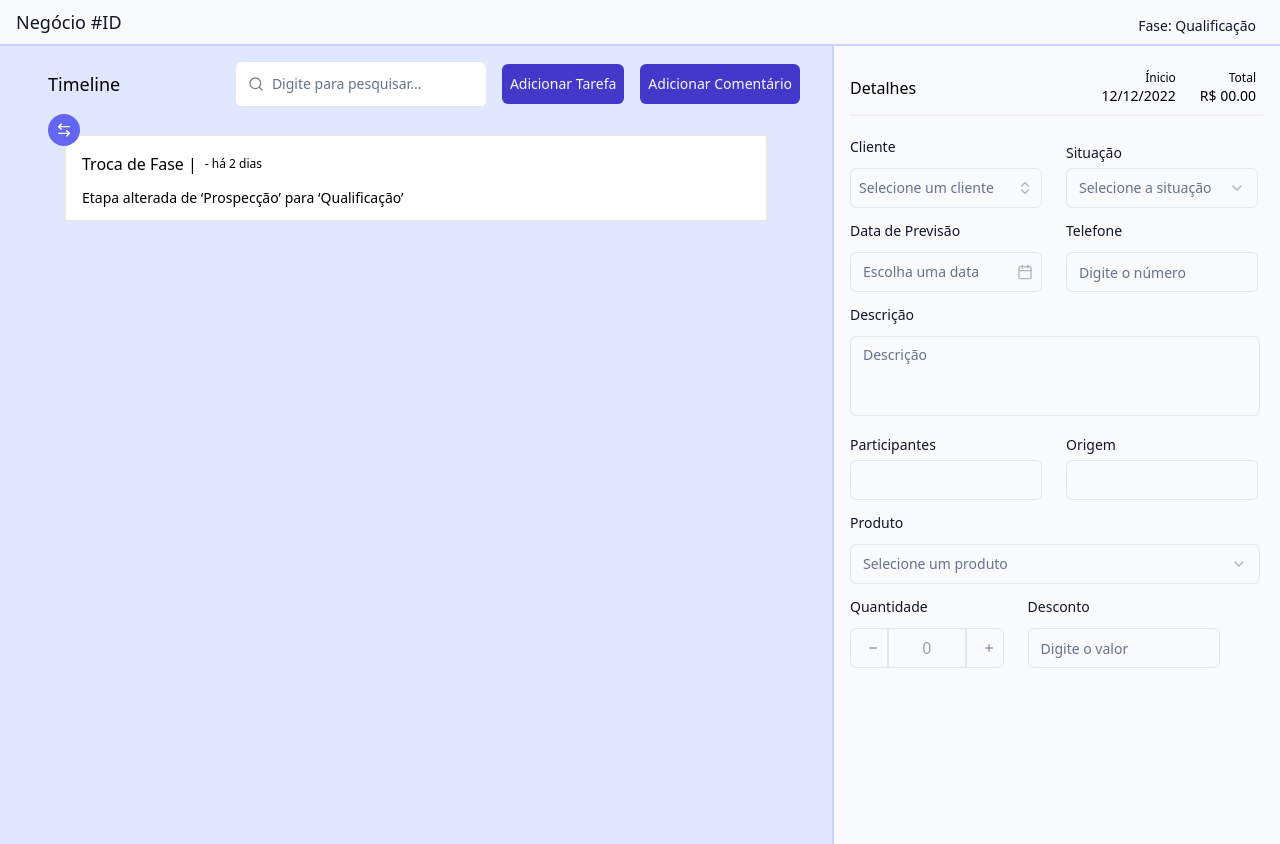
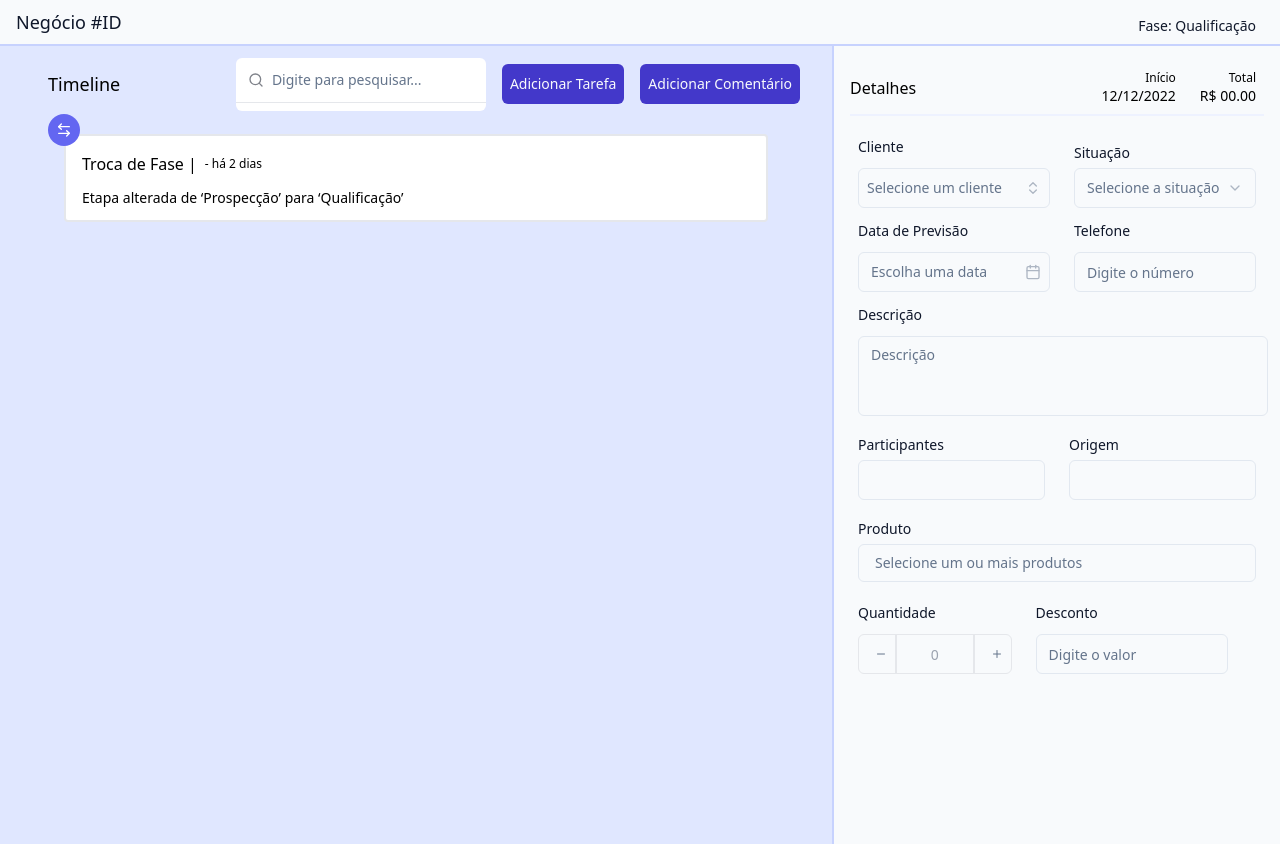
Before and after one commit to lismarreiros/crm-nextcompany, a React (Create React App) app: page /detalhe in a window 1280 px wide. Built offline with nearby package versions, Linux system fonts and the light colour scheme.

Commit message:
customMultipleSelect para adicionar mais de um produto + css

```diff
--- a/src/pages/detail/components/Form.tsx
+++ b/src/pages/detail/components/Form.tsx
@@ -6,7 +6,7 @@ import { Form,
   FormField,
   FormLabel,
   FormItem,
-  FormMessage } from '@/components/shadcn/ui/form';
+} from '@/components/shadcn/ui/form';
 import {
   Select,
   SelectTrigger,
@@ -35,6 +35,7 @@ import { Command,
   CommandList } from '@/components/shadcn/ui/command';
 import { useState } from 'react';
 import CustomInputCurrencyMask from '@/utils/customInputCurrencyMask';
+import { FancyMultiSelect } from '@/utils/customMultipleSelect';
 
 const clients = [
   { label: 'Empresa A', value: 'en' },
@@ -83,7 +84,7 @@ function FormDetalhe() {
         <p className='text-md font-medium'>Detalhes</p>
         <div className='flex gap-6 px-2'>
           <div className='gap-2 items-end'>
-            <p className='text-xs text-end'>Ínicio</p>
+            <p className='text-xs text-end'>Início</p>
             <p className='text-sm font-medium'>12/12/2022</p>
           </div>
           <div className='gap-2 items-end'>
@@ -94,7 +95,7 @@ function FormDetalhe() {
       </div>
 
       <Form {...form}>
-        <form onSubmit={form.handleSubmit(onSubmit)} className='py-2 flex flex-col gap-4'>
+        <form onSubmit={form.handleSubmit(onSubmit)} className='py-2 px-2 flex flex-col gap-4'>
 
           {/** Cliente */}
           <div className='flex items-center justify-start gap-6'>
@@ -177,7 +178,6 @@ function FormDetalhe() {
                       <SelectItem value="Ganhou">Ganhou</SelectItem>
                     </SelectContent>
                   </Select>
-                  <FormMessage />
                 </FormItem>
               )}
             />
@@ -223,7 +223,6 @@ function FormDetalhe() {
                       />
                     </PopoverContent>
                   </Popover>
-                  <FormMessage />
                 </FormItem>
               )}
             />
@@ -243,7 +242,6 @@ function FormDetalhe() {
                       placeholder="Digite o número"
                     />
                   </FormControl>
-                  <FormMessage />
                 </FormItem>
               )}
             />
@@ -309,6 +307,18 @@ function FormDetalhe() {
             control={form.control}
             name='produto'
             render={({ field }) => (
+              <FormItem>
+                <FormLabel className='text-slate-900'>Produto</FormLabel>
+                <FormControl>
+                  <FancyMultiSelect  />
+                </FormControl>
+              </FormItem>
+            )}
+          />
+          {/* <FormField
+            control={form.control}
+            name='produto'
+            render={({ field }) => (
               <FormItem className='flex flex-col'>
                 <FormLabel className='text-slate-900 pb-2.5'>Produto</FormLabel>
                 <Select onValueChange={field.onChange}
@@ -327,7 +337,7 @@ function FormDetalhe() {
                 <FormMessage />
               </FormItem>
             )}
-          />
+          /> */}
           <div className='flex items-center gap-6'>
             {/** Quantidade de Produto */}
             <FormField
@@ -345,7 +355,7 @@ function FormDetalhe() {
                         </button>
                         <input
                           placeholder='0'
-                          className='bg-slate-50 w-2/4 h-full text-center focus:bg-slate-100 focus:outline-none focus:ring-0 hover:bg-slate-100 caret-invisible'
+                          className='bg-slate-50 w-2/4 h-full text-center text-sm focus:bg-slate-100 focus:outline-none focus:ring-0 hover:bg-slate-100 caret-invisible'
                           {...field}
                         />
                         <button className='w-1/4 border-l-2 py-2 px-4 hover:bg-slate-200 h-full'>
@@ -354,7 +364,6 @@ function FormDetalhe() {
                       </div>
                     </div>
                   </FormControl>
-                  <FormMessage />
                 </FormItem>
               )}
             />
@@ -375,7 +384,6 @@ function FormDetalhe() {
                         field.onChange(e);
                       }} />
                   </FormControl>
-                  <FormMessage />
                 </FormItem>
               )}
             />
--- a/src/pages/detail/components/Timeline/index.tsx
+++ b/src/pages/detail/components/Timeline/index.tsx
@@ -1,5 +1,5 @@
 import { Button } from '@/components/shadcn/ui/button';
-import { Command, CommandInput, } from '@/components/shadcn/ui/command';
+import { Command, CommandGroup, CommandInput, CommandList, } from '@/components/shadcn/ui/command';
 import { ArrowLeftRightIcon } from 'lucide-react';
 import {
   Dialog,
@@ -75,9 +75,11 @@ const Timeline: React.FC = () => {
         <div className='flex gap-4'>
           <Command>
             <CommandInput placeholder='Digite para pesquisar...' />
-            {/* <CommandList>
-              <CommandEmpty>Resultados não encontrados.</CommandEmpty>
-            </CommandList> */}
+            <CommandList>
+              <CommandGroup>
+                {/* <CommandEmpty>Resultados não encontrados.</CommandEmpty> */}
+              </CommandGroup>
+            </CommandList>
           </Command>
           <Dialog open={openT} onOpenChange={setOpenT}>
             <DialogTrigger>
--- /dev/null
+++ b/src/utils/customMultipleSelect.tsx
@@ -0,0 +1,132 @@
+import * as React from 'react';
+import { X } from 'lucide-react';
+
+import { Badge } from '@/components/shadcn/ui/badge';
+import {
+  Command,
+  CommandGroup,
+  CommandItem,
+  CommandList,
+} from '@/components/shadcn/ui/command';
+import { Command as CommandPrimitive } from 'cmdk';
+
+type Framework = Record<'value' | 'label', string>;
+
+const FRAMEWORKS = [
+  {
+    value: 'wCompany',
+    label: 'wCompany',
+  },
+  {
+    value: 'iCompany',
+    label: 'iCompany',
+  },
+  {
+    value: 'xPDV',
+    label: 'xPDV',
+  },
+] satisfies Framework[];
+
+export function FancyMultiSelect() {
+  const inputRef = React.useRef<HTMLInputElement>(null);
+  const [open, setOpen] = React.useState(false);
+  const [selected, setSelected] = React.useState<Framework[]>([]);
+  const [inputValue, setInputValue] = React.useState('');
+
+  const handleUnselect = React.useCallback((framework: Framework) => {
+    setSelected(prev => prev.filter(s => s.value !== framework.value));
+  }, []);
+
+  const handleKeyDown = React.useCallback((e: React.KeyboardEvent<HTMLDivElement>) => {
+    const input = inputRef.current;
+    if (input) {
+      if (e.key === 'Delete' || e.key === 'Backspace') {
+        if (input.value === '') {
+          setSelected(prev => {
+            const newSelected = [...prev];
+            newSelected.pop();
+            return newSelected;
+          });
+        }
+      }
+      // This is not a default behaviour of the <input /> field
+      if (e.key === 'Escape') {
+        input.blur();
+      }
+    }
+  }, []);
+
+  const selectables = FRAMEWORKS.filter(framework => !selected.includes(framework));
+
+  return (
+    <Command onKeyDown={handleKeyDown} className="overflow-visible bg-transparent">
+      <div
+        className="group border border-input px-2 py-2 text-sm ring-offset-background rounded-md focus-within:ring-2 focus-within:ring-ring focus-within:ring-offset-2"
+      >
+        <div className="flex gap-1 flex-wrap">
+          {selected.map((framework) => {
+            return (
+              <Badge key={framework.value} variant="secondary" className='font-light'>
+                {framework.label}
+                <button
+                  className="ml-1 ring-offset-background rounded-full outline-none focus:ring-2 focus:ring-ring focus:ring-offset-2"
+                  onKeyDown={(e) => {
+                    if (e.key === 'Enter') {
+                      handleUnselect(framework);
+                    }
+                  }}
+                  onMouseDown={(e) => {
+                    e.preventDefault();
+                    e.stopPropagation();
+                  }}
+                  onClick={() => handleUnselect(framework)}
+                >
+                  <X className="h-3 w-3 text-muted-foreground hover:text-foreground" />
+                </button>
+              </Badge>
+            );
+          })}
+          {/* Avoid having the "Search" Icon */}
+          <CommandPrimitive.Input
+            ref={inputRef}
+            value={inputValue}
+            onValueChange={setInputValue}
+            onBlur={() => setOpen(false)}
+            onFocus={() => setOpen(true)}
+            placeholder="Selecione um ou mais produtos"
+            className="ml-2 bg-transparent outline-none placeholder:text-muted-foreground flex-1"
+          />
+        </div>
+      </div>
+      <div className="relative mt-2">
+        {open && selectables.length > 0 ?
+          <div className="absolute w-full z-10 top-0 rounded-md border bg-popover text-popover-foreground shadow-md outline-none animate-in">
+            <CommandList>
+              <CommandGroup className="overflow-auto">
+                {selectables.map((framework) => {
+                  return (
+                    <CommandItem
+                      key={framework.value}
+                      onMouseDown={(e) => {
+                        e.preventDefault();
+                        e.stopPropagation();
+                      }}
+                      // eslint-disable-next-line @typescript-eslint/no-unused-vars
+                      onSelect={(value) => {
+                        setInputValue('');
+                        setSelected(prev => [...prev, framework]);
+                      }}
+                      className={'cursor-pointer'}
+                    >
+                      {framework.label}
+                    </CommandItem>
+                  );
+                })}
+              </CommandGroup>
+            </CommandList>
+          </div>
+          : null}
+      </div>
+    </Command >
+  );
+}
```
